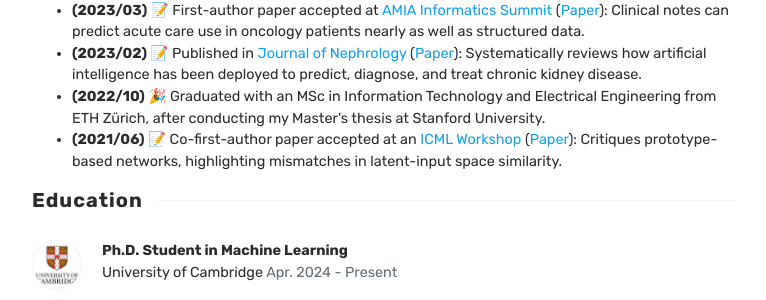
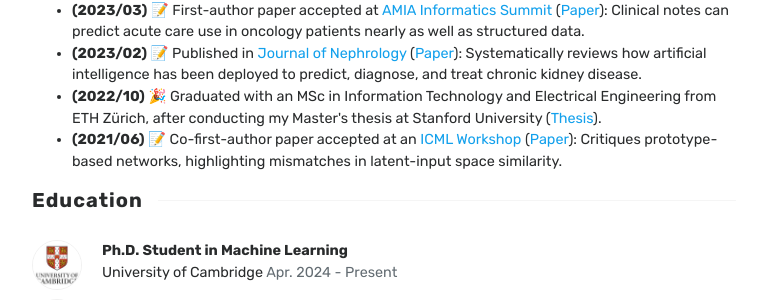
Before and after one commit to fanconic/fanconic.github.io, a Jekyll site: the page built from index.html, in a window 1280 px wide and 900 px high, scrolled down 1090 px. Shown: the part 172-472 px from the top of the window, without its empty margins (256-1022 px from the left). Built offline with Jekyll 4.4.1, drawn with Linux system fonts in a browser that asks for light colours; the list of posts is cut into pages by our own code; part of the change alters nothing that is shown.

Commit message:
Link to Master thesis

```diff
--- a/index.html
+++ b/index.html
@@ -91,7 +91,8 @@ title: Home
                     disease.
                 </li>
                 <li><b>(2022/10)</b> 🎉 Graduated with an MSc in Information Technology and Electrical Engineering from
-                    ETH Zürich, after conducting my Master's thesis at Stanford University.
+                    ETH Zürich, after conducting my Master's thesis at Stanford University (<a
+                        href="assets/documents/master_thesis.pdf">Thesis</a>).
                 </li>
                 <li><b>(2021/06)</b> 📝 Co-first-author paper accepted at an <a
                         href="https://icml.cc/virtual/2021/workshop/8355">ICML Workshop</a>
```
Also changed, not shown: 1 other file.
